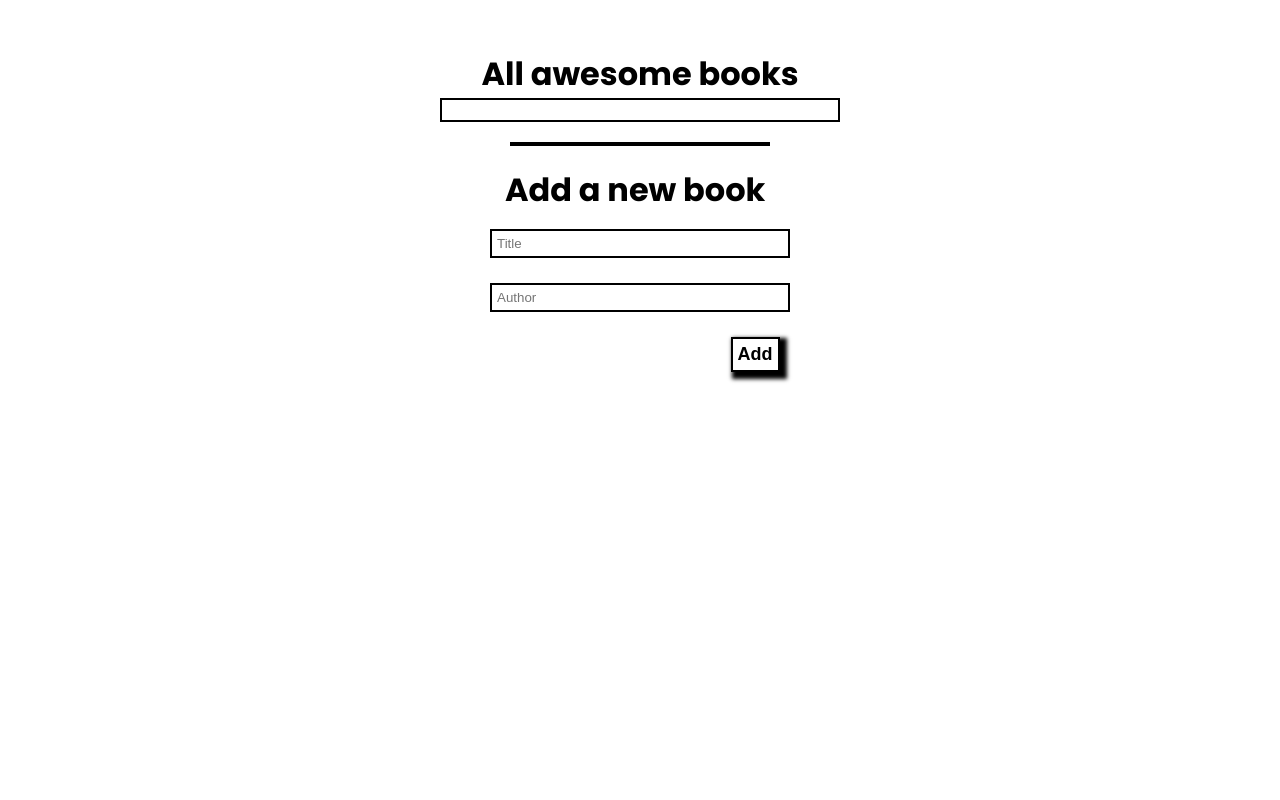
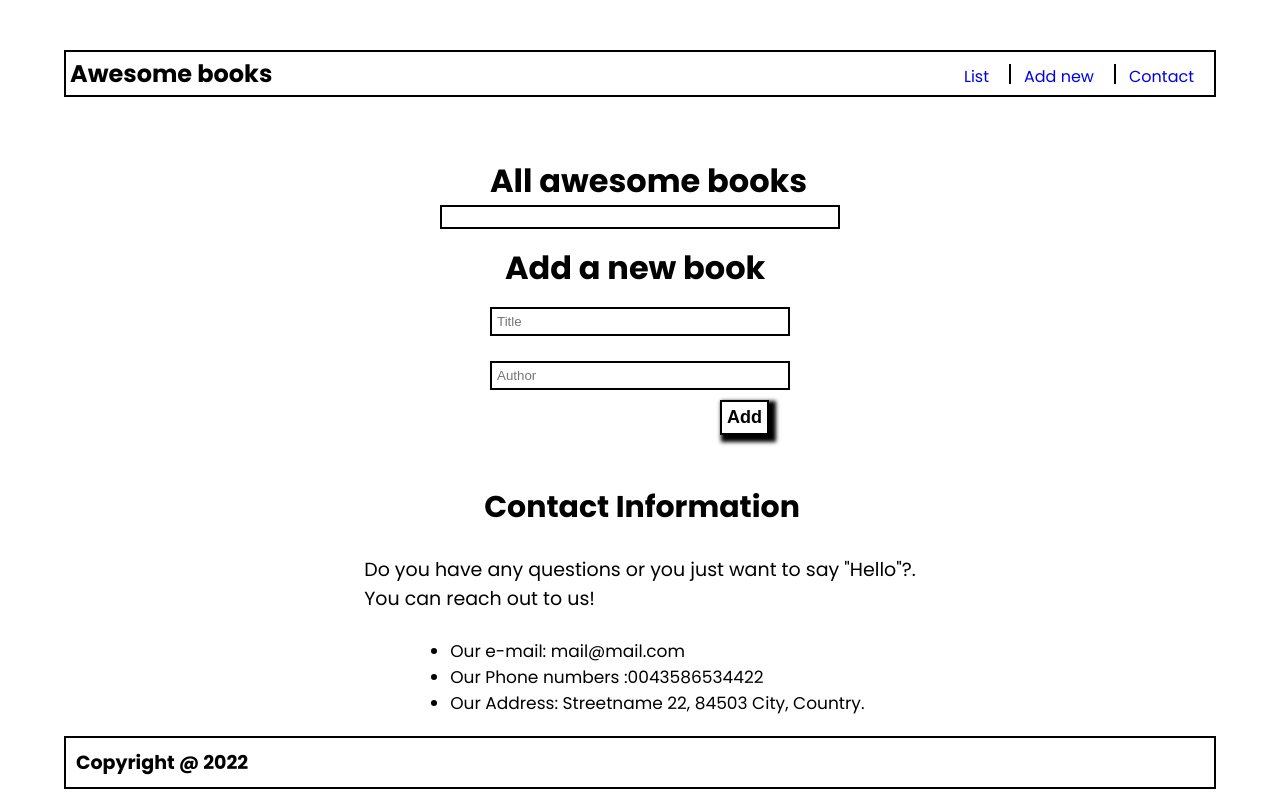
Before and after one commit to medsonmoombe/awesome-books-project, a website: page index.html in a window 1280 px wide. Drawn offline with Linux system fonts and the light colour scheme.

Commit message:
add sections and style them

```diff
--- a/index.html
+++ b/index.html
@@ -1,5 +1,6 @@
 <!DOCTYPE html>
 <html lang="en">
+
 <head>
     <meta charset="UTF-8">
     <meta http-equiv="X-UA-Compatible" content="IE=edge">
@@ -7,24 +8,51 @@
     <link rel="stylesheet" href="style.css">
     <title>Awesome books</title>
 </head>
+
 <body>
     <header class="content">
-        <h1 class="title1"> All awesome books</h1>
-        <div class="book-list">
+        <nav class="nav-bar">
+            <h1 class="awesome-logo">Awesome books</h1>
+            <ul class="list-items">
+                <li><a href="#" id="listId">List</a></li>
+                <li><a href="#" id="addBookId">Add new</a></li>
+                <li><a href="#" id="contactId">Contact</a></li>
+            </ul>
+        </nav>
+        <div class="date">
+            <p id="date"></p>
         </div>
-        <div>
-            <hr>
+        <div class="showBook-section" id="showSection">
+            <h1 class="title1"> All awesome books</h1>
+            <div class="book-list">
+                <!-- Books added here -->
+            </div>
+        </div>
+        <div class="addBook-section" id="addSection">
+            <!-- <hr> -->
             <h1 class="title2">Add a new book</h1>
-            <input type="text" class="title" placeholder="Title">
-            <br>
-            <br>
-            <input type="text" class="author" placeholder="Author">
+            <input type="text" class="title" placeholder="Title"> <br> <br>
+            <input type="text" class="author" placeholder="Author"> <br>
+            <button class="add-btn">Add</button>
+        </div>
+    </header>
+    <section class="contact-section" id="contanct">
+        <div class="contact-info">
+            <h2 class="contact-heading">Contact Information</h2>
+            <p class="contact-para">Do you have any questions or you just want to say "Hello"?.  <br> You can reach out to us!
+            </p>
+            <ul class="list">
+                <li>Our e-mail: mail@mail.com</li>
+                <li>Our Phone numbers :0043586534422</li>
+                <li>Our Address: Streetname 22, 84503 City, Country.</li>
+            </ul>
+        </div>
+    </section>
+    <footer class="footer">
+        <p class="copyright">Copyright @ 2022</p>
+    </footer>
+    <script src="script.js"></script>
 
-        </div>
-        <br>
-        <button class="add-btn">Add</button>
+</body>
 
-    </header>
-    <script src="script.js"></script>
-</body>
 </html>
--- a/style.css
+++ b/style.css
@@ -17,6 +17,7 @@
 
 .title1 {
   font-weight: 600;
+  margin-left: 50px;
 }
 
 .book-list {
@@ -70,7 +71,96 @@ input {
   border: 2px solid;
   padding: 5px;
   margin-left: 230px;
+  margin-top: 10px;
 }
 
 .add-books:nth-child(even) { background-color: white; }
 .add-books:nth-child(odd) { background-color: grey; }
+
+.nav-bar {
+  display: flex;
+  justify-content: space-between;
+  align-items: center;
+  width: 90%;
+  padding: 4px;
+  border: 2px solid;
+}
+
+.date {
+  display: flex;
+  justify-content: end;
+  align-items: center;
+  width: 100%;
+  padding-top: 10px;
+  padding-right: 70px;
+  margin-bottom: 50px;
+}
+
+/* #date { } */
+
+.list-items {
+  margin-right: -6px;
+  display: flex;
+  justify-content: center;
+  list-style: none;
+  gap: 13px;
+  text-decoration: none;
+}
+
+ul.list-items li {
+  border-right: 2px solid;
+  padding-right: 20px;
+  height: 20px;
+}
+
+ul.list-items li a {
+  text-decoration: none;
+}
+
+.contact-section {
+  display: flex;
+  align-items: center;
+  flex-direction: column;
+  font-family: 'Poppins', sans-serif;
+  gap: 15px;
+}
+
+.contact-info {
+  flex-direction: column;
+  display: flex;
+  gap: 5px;
+}
+
+.contact-heading {
+  font-weight: 600;
+  margin-left: 120px;
+  font-size: 30px;
+}
+
+.contact-para {
+  margin-top: 20px;
+  font-size: 19px;
+}
+
+.list {
+  margin-left: 86px;
+  margin-top: 20px;
+  font-size: 17px;
+  margin-bottom: 20px;
+}
+
+.footer {
+  display: flex;
+  justify-content: flex-start;
+  align-items: center;
+  border: 2px solid;
+  width: 90%;
+  padding: 10px;
+  margin: auto;
+}
+
+.copyright {
+  font-family: 'Poppins', sans-serif;
+  font-size: 19px;
+  font-weight: 600;
+}
```
